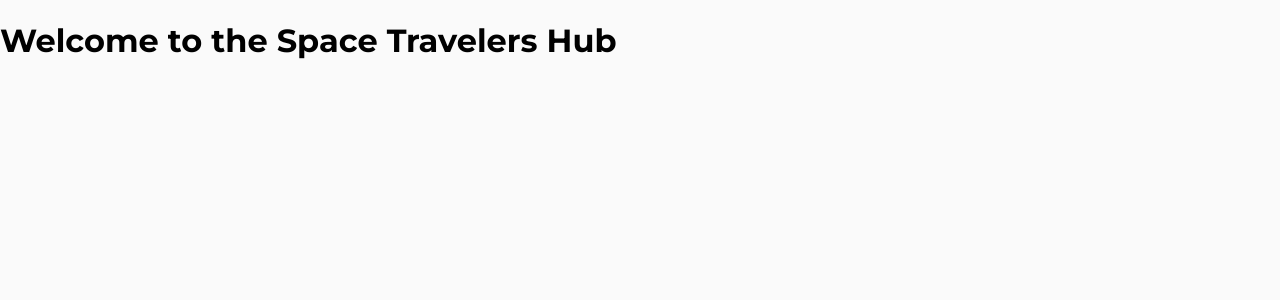
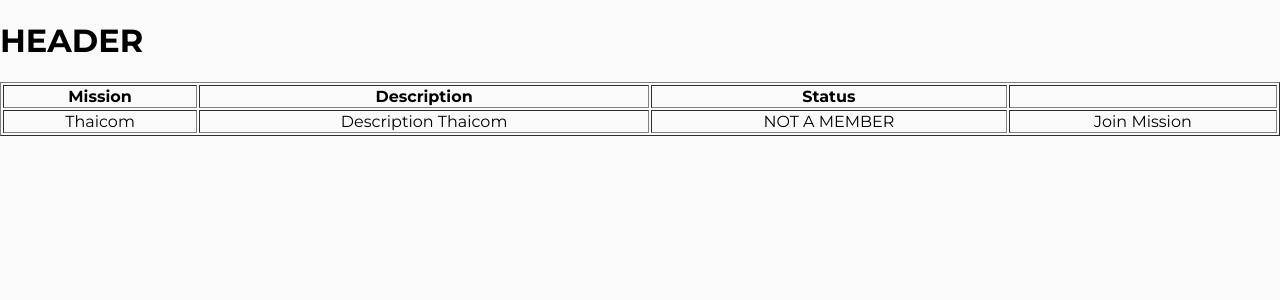
Before and after one commit to thasipablo/space-travelers-hub, a React (Create React App) app: page / in a window 1280 px wide. Shown: the top 300 px of the page. Built offline with nearby package versions, Linux system fonts and the light colour scheme.

Commit message:
Add redux directory  with basic store and mission folder. Add componets directory with MissionCard and MissionList components to give a basic table structure. Add styles folder

```diff
--- a/src/App.jsx
+++ b/src/App.jsx
@@ -1,3 +1,17 @@
-const App = () => <h1> Welcome to the Space Travelers Hub</h1>;
+import MissionList from "./components/MissionList";
+
+const App = () => {
+    return (
+        <>
+        <header>
+          <h1>HEADER</h1>
+        </header>
+        <div className="body-container-test">
+          <MissionList />
+        </div>
+        </>
+
+    )
+}
 
 export default App;
--- /dev/null
+++ b/src/components/MissionCard.jsx
@@ -0,0 +1,15 @@
+import React from 'react'
+
+const MissionCard = () => {
+
+  return (
+    <tr>
+      <td>Thaicom</td>
+      <td>Description Thaicom</td>
+      <td>NOT A MEMBER</td>
+      <td>Join Mission</td>
+    </tr>
+  )
+}
+
+export default MissionCard;
--- /dev/null
+++ b/src/components/MissionList.jsx
@@ -0,0 +1,20 @@
+import React from 'react'
+import '../styles/MissionList.css'
+import MissionCard from './MissionCard'
+
+const MissionList = () => {
+
+  return (
+    <table border={1} className='mission-table'>
+      <tr>
+        <th>Mission</th>
+        <th>Description</th>
+        <th>Status</th>
+        <th></th>
+      </tr>
+      <MissionCard />
+    </table>
+  )
+}
+
+export default MissionList
--- /dev/null
+++ b/src/styles/MissionList.css
@@ -0,0 +1,4 @@
+.mission-table {
+    width: 100vw;
+    text-align: center;
+}
```
Also changed, not shown: src/redux/store.js (added, +9 -0 lines).
